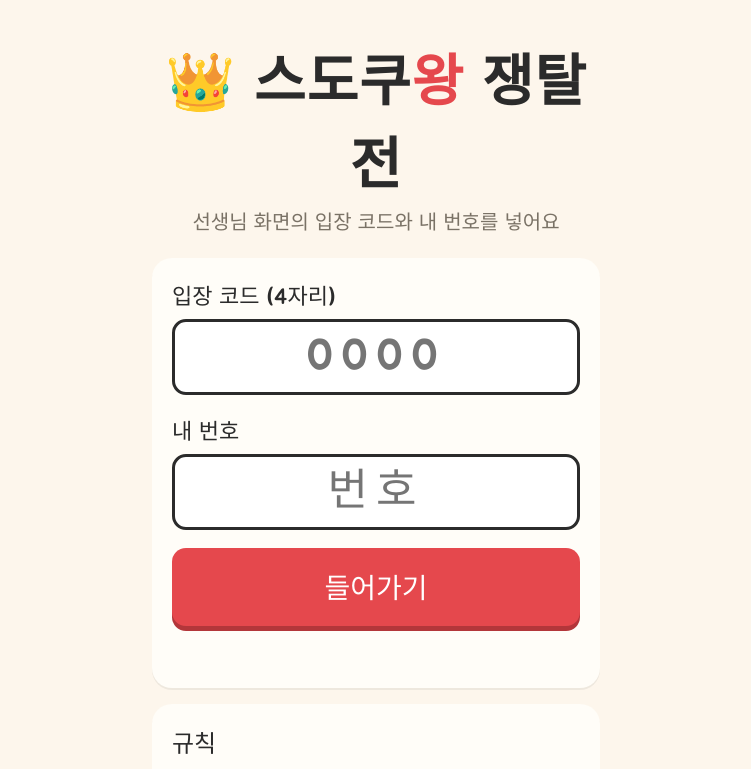
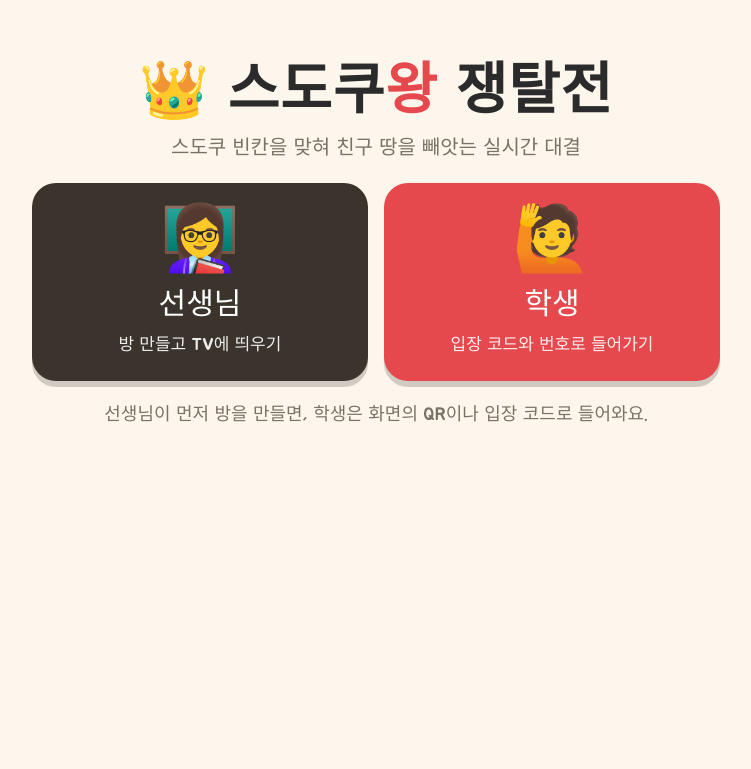
Before and after one commit to zoro32345-dev/sdoku, a plain HTML site: page online/index.html in a window 1280 px wide. Shown: the top 769 px of the page, without its empty margins (264-1015 px from the left). Drawn offline with nearby package versions, Linux system fonts and the light colour scheme.

Commit message:
첫 화면에서 선생님/학생 고르기 (주소 하나로)
Co-Authored-By: Claude Opus 5.5 <noreply@anthropic.com>

```diff
--- a/online/index.html
+++ b/online/index.html
@@ -8,6 +8,18 @@
 <link href="https://fonts.googleapis.com/css2?family=Jua&display=swap" rel="stylesheet">
 <link rel="stylesheet" href="style.css">
 <style>
+  /* 첫 화면: 선생님/학생 고르기 */
+  #home{max-width:720px;margin:0 auto;padding:36px 16px 40px;text-align:center}
+  .roles{display:grid;grid-template-columns:1fr 1fr;gap:16px;margin:10px 0 18px}
+  .role{display:flex;flex-direction:column;align-items:center;gap:6px;padding:26px 14px;border-radius:24px;color:#fff;font-size:30px;box-shadow:0 6px 0 rgba(0,0,0,.18);text-decoration:none;font-family:inherit}
+  .role:active{transform:translateY(4px);box-shadow:0 2px 0 rgba(0,0,0,.18)}
+  .role .ri{font-size:64px;line-height:1}
+  .role small{font-size:17px;opacity:.9}
+  .role.t{background:#3a342c}
+  .role.s{background:var(--red)}
+  @media (max-width:520px){ .roles{grid-template-columns:1fr} }
+  .back{background:none;color:var(--muted);font-size:18px;padding:6px 0;margin-bottom:6px}
+
   /* 입장 */
   #join{max-width:480px;margin:0 auto;padding:28px 16px 40px}
   .field{display:block;margin-bottom:18px}
@@ -63,8 +75,20 @@
 </head>
 <body>
 
+<!-- ===== 0. 첫 화면 ===== -->
+<div id="home" hidden>
+  <h1>👑 스도쿠<span>왕</span> 쟁탈전</h1>
+  <p class="sub">스도쿠 빈칸을 맞혀 친구 땅을 빼앗는 실시간 대결</p>
+  <div class="roles">
+    <a class="role t" href="teacher.html"><span class="ri">👩‍🏫</span>선생님<small>방 만들고 TV에 띄우기</small></a>
+    <button class="role s" id="btnStudent"><span class="ri">🙋</span>학생<small>입장 코드와 번호로 들어가기</small></button>
+  </div>
+  <p class="muted" style="font-size:18px">선생님이 먼저 방을 만들면, 학생은 화면의 QR이나 입장 코드로 들어와요.</p>
+</div>
+
 <!-- ===== 1. 입장 ===== -->
 <div id="join" hidden>
+  <button class="back" id="btnHome">← 처음 화면</button>
   <h1>👑 스도쿠<span>왕</span> 쟁탈전</h1>
   <p class="sub">선생님 화면의 입장 코드와 내 번호를 넣어요</p>
   <div class="card">
@@ -157,7 +181,9 @@ let coolUntil = 0, busy = false;
 const save = () => { try{ localStorage.setItem(LS, JSON.stringify(P)); }catch(e){} };
 const load = () => { try{ return JSON.parse(localStorage.getItem(LS)); }catch(e){ return null; } };
 const forget = () => { try{ localStorage.removeItem(LS); }catch(e){} };
-const show = id => ['join','wait','play'].forEach(x=>$(x).hidden = x!==id);
+const show = id => ['home','join','wait','play'].forEach(x=>$(x).hidden = x!==id);
+$('btnStudent').onclick = ()=>{ show('join'); $('inCode').focus(); };
+$('btnHome').onclick = ()=>show('home');
 
 /* ===== 1. 입장 ===== */
 // 주소에 ?code=1234 가 있으면 코드 칸을 채워 둔다
@@ -537,7 +563,7 @@ document.addEventListener('keydown', e=>{
     if(ok) return;
     forget();
   }
-  show('join');
+  show(qCode ? 'join' : 'home');   // QR로 온 학생은 바로 입장 화면, 아니면 선생님/학생 고르기
 })();
 </script>
 </body>
```
Also changed, not shown: online/teacher.html (+1 -0 lines), 1 other file.
